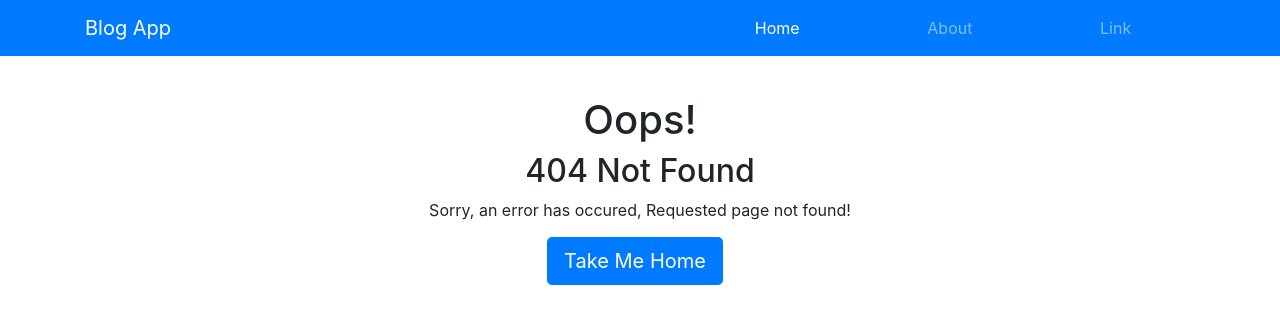
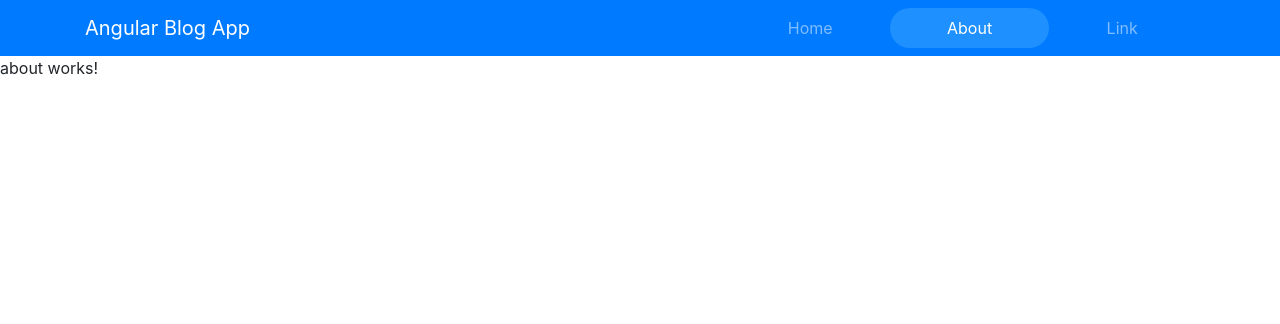
Before and after one commit to sidinsomniac/angular-blog-startup, an Angular app: page /about in a window 1280 px wide. Before the commit this address had no page. Shown: the top 324 px of the page. Built offline with nearby package versions, Linux system fonts and the light colour scheme.

Commit message:
Add about component

```diff
--- /dev/null
+++ b/src/app/about/about.component.html
@@ -0,0 +1,3 @@
+<p>
+  about works!
+</p>
--- /dev/null
+++ b/src/app/about/about.component.ts
@@ -0,0 +1,15 @@
+import { Component, OnInit } from '@angular/core';
+
+@Component({
+  selector: 'app-about',
+  templateUrl: './about.component.html',
+  styleUrls: ['./about.component.css']
+})
+export class AboutComponent implements OnInit {
+
+  constructor() { }
+
+  ngOnInit() {
+  }
+
+}
--- a/src/app/app-routing.module.ts
+++ b/src/app/app-routing.module.ts
@@ -1,11 +1,14 @@
 import { NgModule } from '@angular/core';
 import { RouterModule, Routes } from '@angular/router';
+
 import { HomeComponent } from './home/home.component';
+import { AboutComponent } from './about/about.component';
 import { PageNotFoundComponent } from './page-not-found/page-not-found.component';
 
 const routes: Routes = [
   { path: '', redirectTo:'home', pathMatch: 'full'},
   { path: 'home', component: HomeComponent },
+  { path: 'about', component: AboutComponent },
   { path: '**', component: PageNotFoundComponent }
 ]
 
@@ -15,3 +18,4 @@ const routes: Routes = [
 })
 
 export class AppRoutingModule {}
+export const allComponents = [HomeComponent, AboutComponent, PageNotFoundComponent];
--- a/src/app/app.component.css
+++ b/src/app/app.component.css
@@ -0,0 +1,5 @@
+.active {
+	color: white;
+	background-color: dodgerblue;
+	border-radius: 50px;
+}
--- a/src/app/app.component.html
+++ b/src/app/app.component.html
@@ -1,20 +1,20 @@
 <nav class="navbar navbar-expand-lg navbar-light navbar-dark bg-primary">
   <div class="container">
-    <a class="navbar-brand" routerLink="/home">Blog App</a>
+    <a class="navbar-brand" routerLink="/home">{{brand}}</a>
     <button class="navbar-toggler" type="button" data-toggle="collapse" data-target="#navbarSupportedContent"
       aria-controls="navbarSupportedContent" aria-expanded="false" aria-label="Toggle navigation">
       <span class="navbar-toggler-icon"></span>
     </button>
     <div class="collapse navbar-collapse" id="navbarSupportedContent">
       <ul class="navbar-nav ml-auto navbar-nav nav-fill w-50">
-        <li class="nav-item active">
-          <a class="nav-link" routerLink="/home" routerActive='active'>Home</a>
+        <li class="nav-item">
+          <a class="nav-link" routerLink="/home" routerLinkActive='active'>Home</a>
         </li>
         <li class="nav-item">
-          <a class="nav-link" routerLink="/home" routerActive='active'>About</a>
+          <a class="nav-link" routerLink="/about" routerLinkActive='active'>About</a>
         </li>
         <li class="nav-item">
-          <a class="nav-link" routerLink="/home" routerActive='active'>Link</a>
+          <a class="nav-link" routerLink="/asdf" routerLinkActive='active'>Link</a>
         </li>
       </ul>
     </div>
--- a/src/app/app.component.ts
+++ b/src/app/app.component.ts
@@ -5,4 +5,8 @@ import { Component } from '@angular/core';
   templateUrl: './app.component.html',
   styleUrls: ['./app.component.css']
 })
-export class AppComponent {}
+export class AppComponent {
+
+  brand:string = 'Angular Blog App'
+
+}
--- a/src/app/app.module.ts
+++ b/src/app/app.module.ts
@@ -3,14 +3,14 @@ import { NgModule } from '@angular/core';
 
 import { AppComponent } from './app.component';
 import { HomeComponent } from './home/home.component';
-import { AppRoutingModule } from './app-routing.module';
+import { AppRoutingModule, allComponents } from './app-routing.module';
 import { PageNotFoundComponent } from './page-not-found/page-not-found.component';
+import { AboutComponent } from './about/about.component';
 
 @NgModule({
   declarations: [
     AppComponent,
-    HomeComponent,
-    PageNotFoundComponent
+    allComponents
   ],
   imports: [
     BrowserModule,
```
Also changed, not shown: src/app/about/about.component.css (added), 1 other file (tests, documents, lock files or other folders).
